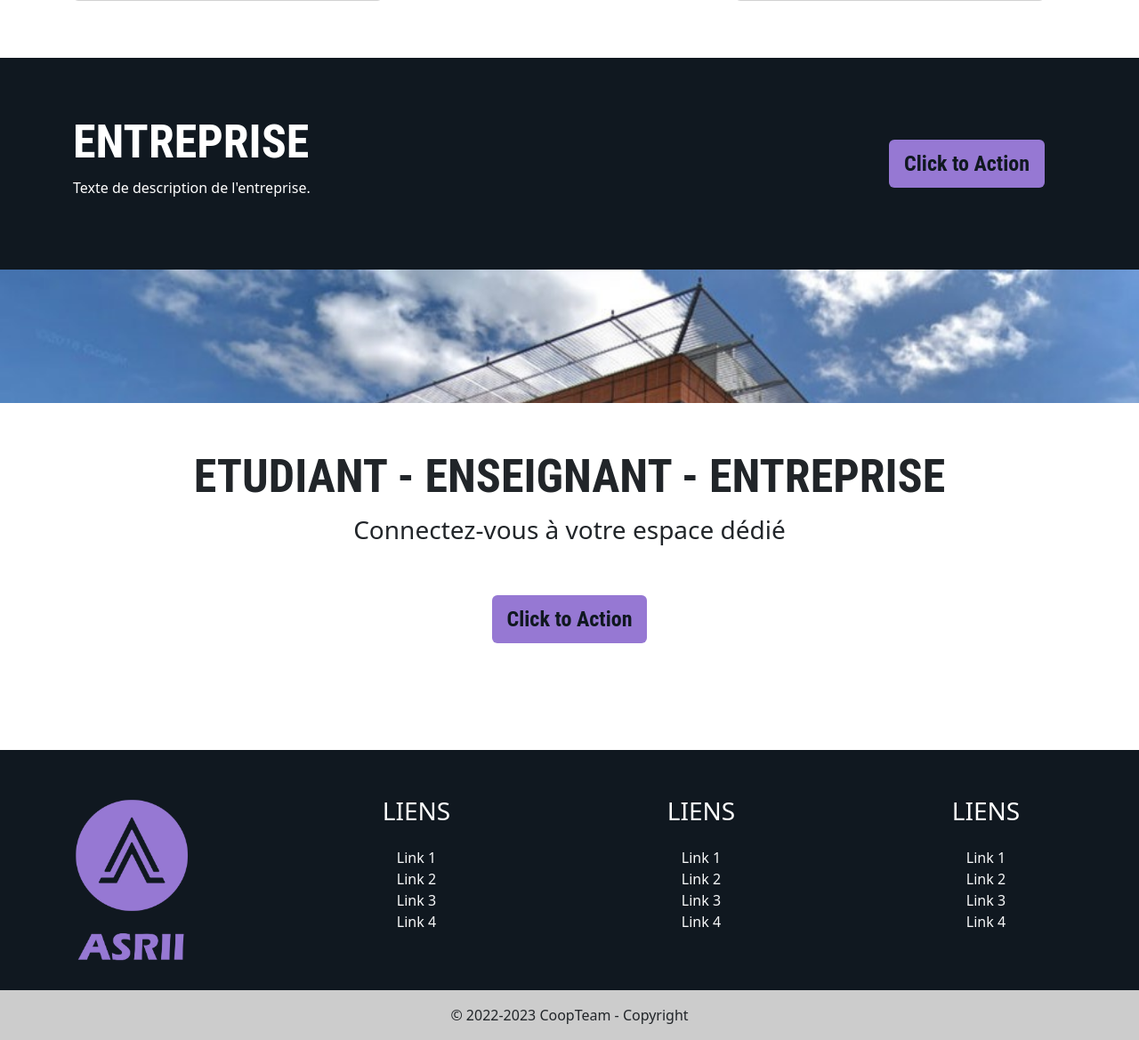
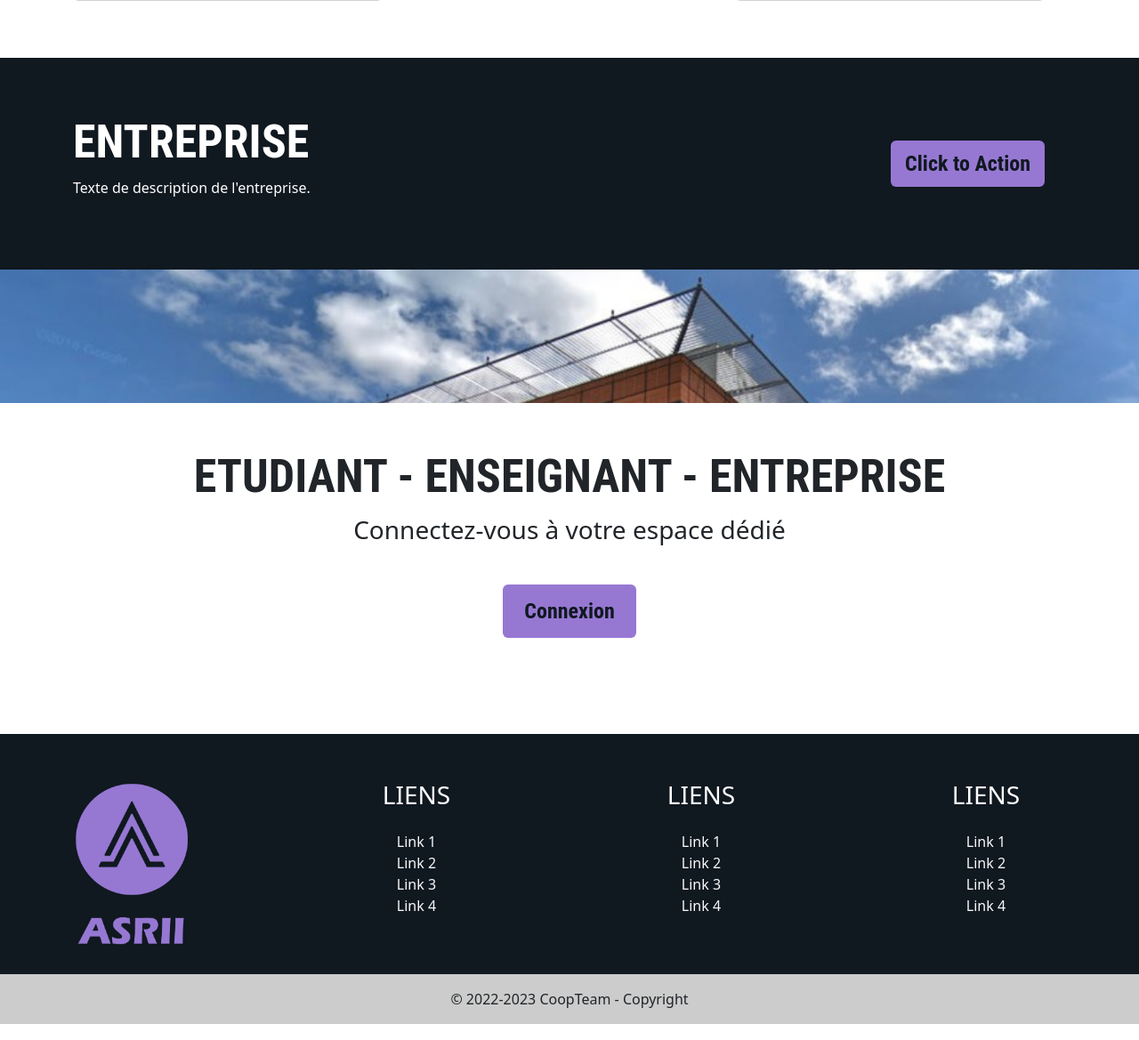
Before and after one commit to GLANEUX/lp-miaw-asrii, a PHP site: page / in a window 1280 px wide. Shown: the part 959-2128 px from the top of the page at 89% size. Run offline with PHP 8.4, Linux system fonts and the light colour scheme; a stand-in replaces the project's code that opens the database connection; some libraries are stand-ins or nearby versions.

Commit message:
modif mineur home

```diff
--- a/public/css/style.css
+++ b/public/css/style.css
@@ -79,12 +79,15 @@
   font-family: "Roboto Condensed", sans-serif;
   font-size: x-large;
   font-weight: 600;
+  text-decoration: none;
 }
 
 .button-font:hover{
   color: #9678D3;
+  background-color: transparent;
 }
 /* FIN HEADER */
+
   .text-uppercase{
     color:white;
     padding-top: 4%;
--- a/view/header.php
+++ b/view/header.php
@@ -37,6 +37,9 @@
           <a class="nav-link mx-3"href="<?= URL ?>/formations">Formation</a>
         </li>
         <li class="nav-item">
+          <a class="nav-link mx-3"href="<?= URL ?>/campus">Campus</a>
+        </li>
+        <li class="nav-item">
           <a class="nav-link" href="<?= URL ?>/entreprises">Espace Entreprise</a>
         </li>
 
--- a/view/home.php
+++ b/view/home.php
@@ -58,7 +58,7 @@
       </div>
 
       <div class="col-lg-6 d-flex align-items-center justify-content-end">
-        <a href="#" class="btn bg-custom-purple txt-color-black button-font py-2 px-3">Click to Action</a>
+        <a href="#" class="bg-custom-purple txt-color-black button-font py-2 px-3 rounded">Click to Action</a>
       </div>
 
     </div>
@@ -75,7 +75,7 @@
     <h2 class="txt-font text-center py-1">ETUDIANT - ENSEIGNANT - ENTREPRISE</h2>
     <h3 class="text-center">Connectez-vous à votre espace dédié</h3>
     <div class="text-center py-5">
-      <a href="#" class="btn bg-custom-purple txt-color-black button-font py-2 px-3">Click to Action</a>
+      <a href="#" class="bg-custom-purple txt-color-black button-font py-3 px-4 rounded">Connexion</a>
     </div>
   </div>
 </section>
```
